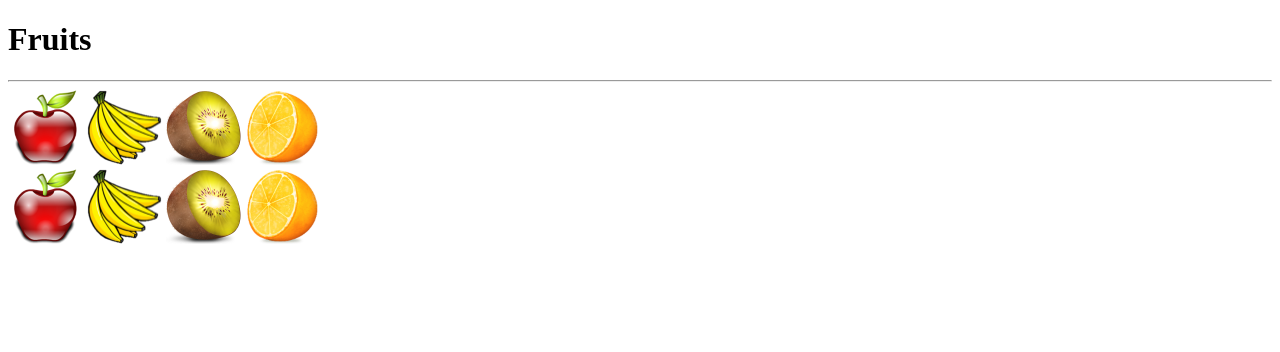
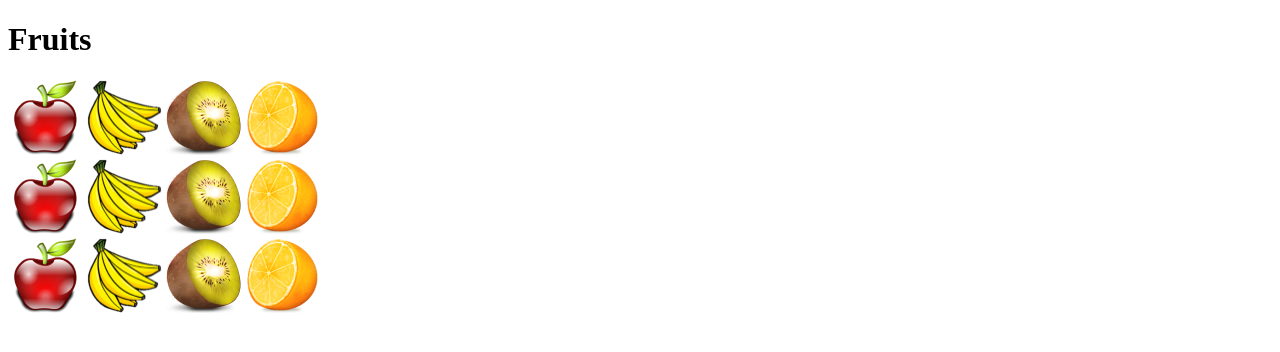
Before and after one commit to nngocanh132/nngocanh132.github.io, a plain HTML site: page week3/index.html in a window 1280 px wide. Drawn offline with Linux system fonts and the light colour scheme.

Commit message:
Update index.html

```diff
--- a/week3/index.html
+++ b/week3/index.html
@@ -7,7 +7,12 @@
 </head>
 <body>
   <h1>Fruits</h1>
-  <hr>
+  <img src="images/apple.png">
+  <img src="images/banana.png">
+  <img src="images/kiwi.png">
+  <img src="images/orange.png">
+
+  <br>
   <img src="images/apple.png">
   <img src="images/banana.png">
   <img src="images/kiwi.png">
```
